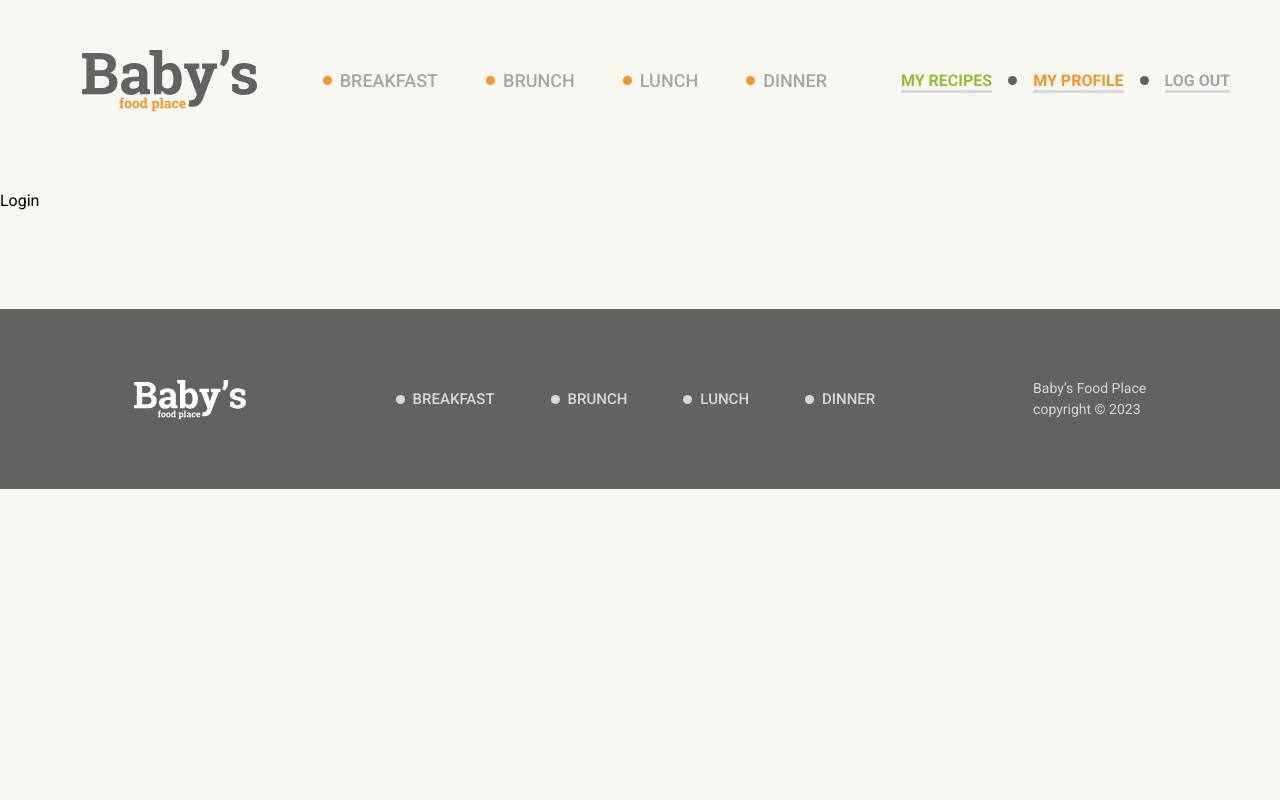
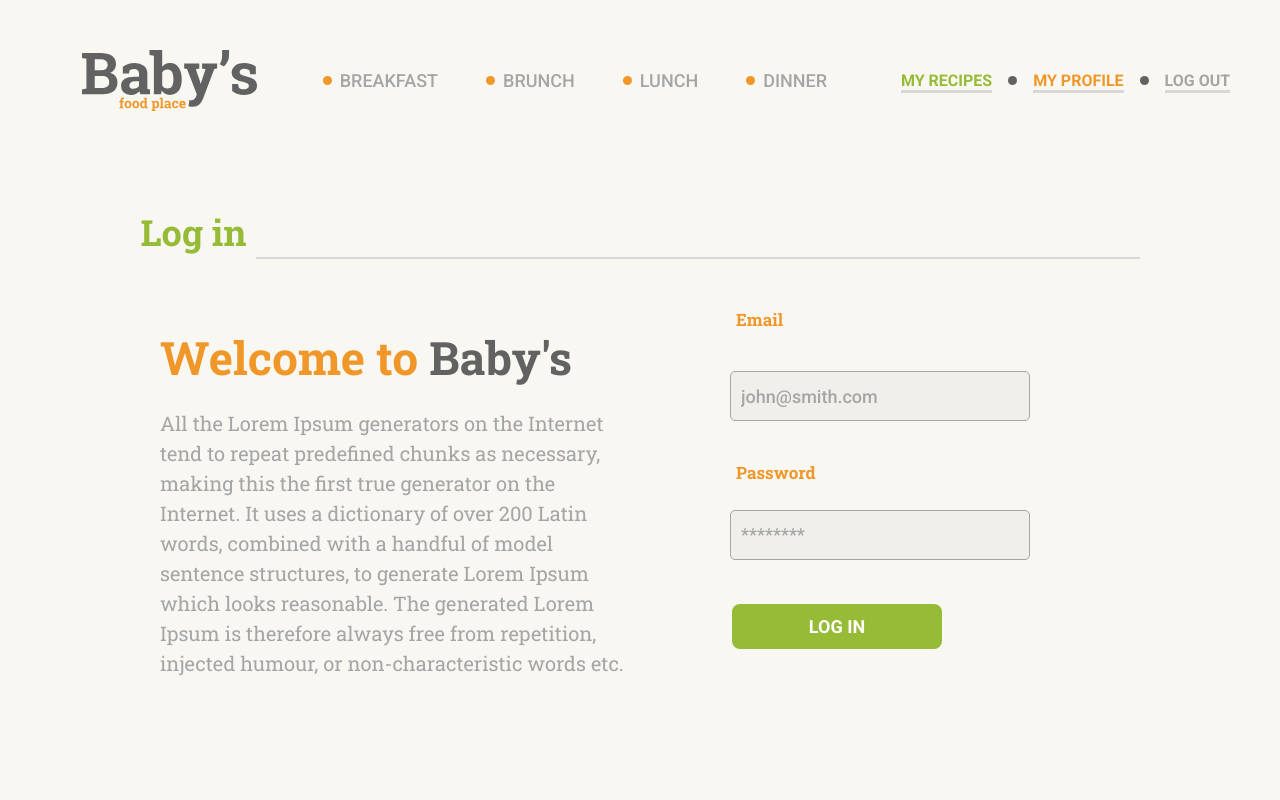
Before and after one commit to bojan09/babys-food-place, a React (Vite) app in the folder client/: page /login in a window 1280 px wide. Shown: the top 800 px of the page. Built offline with nearby package versions, Linux system fonts and the light colour scheme.

Commit message:
added Login Page design

```diff
--- a/client/src/components/Navbar/Navbar.jsx
+++ b/client/src/components/Navbar/Navbar.jsx
@@ -89,11 +89,11 @@ const Navbar = () => {
             ))}
 
             {/* ----- Guest Mobile Navbar -----
-           <GuestMobileNavbar />
+           <GuestMobileNavbar toggle={toggle} setToggle={setToggle} />
             */}
 
             {/* ----- User Mobile Navbar ----- */}
-            <UserMobileNavbar />
+            <UserMobileNavbar toggle={toggle} setToggle={setToggle} />
           </ul>
         </div>
       </div>
--- a/client/src/components/Navbar/Navbars/GuestMobileNavbar.jsx
+++ b/client/src/components/Navbar/Navbars/GuestMobileNavbar.jsx
@@ -1,13 +1,22 @@
 import React from "react";
+import { Link } from "react-router-dom";
 
-const GuestMobileNavbar = () => {
+const GuestMobileNavbar = ({ toggle, setToggle }) => {
   return (
     <div className="flex justify-center items-center flex-col">
-      <button className="mt-3  text-color_orange border-b-2">LOG IN</button>
+      {/* Log in */}
+      <Link to="/login" onClick={() => setToggle(!toggle)}>
+        <button className="mt-3  text-color_orange border-b-2">LOG IN</button>
+      </Link>
+
       <p className="text-color_darkgray font-bold p-1">or</p>
-      <button className="text-color_green font-bold border-b-2">
-        CREATE ACCOUNT
-      </button>
+
+      {/* Create Account */}
+      <Link to="/create-account" onClick={() => setToggle(!toggle)}>
+        <button className="text-color_green font-bold border-b-2">
+          CREATE ACCOUNT
+        </button>
+      </Link>
     </div>
   );
 };
--- a/client/src/components/Navbar/Navbars/UserMobileNavbar.jsx
+++ b/client/src/components/Navbar/Navbars/UserMobileNavbar.jsx
@@ -1,12 +1,13 @@
 import React, { useState } from "react";
 import { Link } from "react-router-dom";
 
-const UserMobileNavbar = () => {
+const UserMobileNavbar = ({ toggle, setToggle }) => {
   return (
     <div className="uppercase">
       <ul className=" xs:inline-block md:flex items-center gap-4">
         <li className="mb-2 mt-4">
           <Link
+            onClick={() => setToggle(!toggle)}
             to="/my-recipes"
             className="border-bottom pb-0.4 font-bold text-color_green"
           >
@@ -16,6 +17,7 @@ const UserMobileNavbar = () => {
 
         <li className="mb-2">
           <Link
+            onClick={() => setToggle(!toggle)}
             to="/user-profile"
             className="border-bottom pb-0.4 font-bold text-color_orange"
           >
@@ -25,6 +27,7 @@ const UserMobileNavbar = () => {
 
         <li className="mb-2">
           <Link
+            onClick={() => setToggle(!toggle)}
             to="/logout"
             className="border-bottom pb-0.4 font-bold text-color_midgray"
           >
--- a/client/src/pages/Login/Login.jsx
+++ b/client/src/pages/Login/Login.jsx
@@ -1,7 +1,73 @@
 import React from "react";
 
+import { Link } from "react-router-dom";
+
 const Login = () => {
-  return <div>Login</div>;
+  return (
+    <div>
+      {/* Login Heading - Container */}
+      <div>
+        <h1 className="textMainHead md:after:w-[69vw] xs:after:w-[62vw] xs:text-[28px] sm:text-[36px] sm:mt-[4rem] xs:mt-[4rem] text-center">
+          Log in
+        </h1>
+      </div>
+
+      {/*  Container */}
+      <div className="md:flex mx-auto md:w-[75%] md:mt-[3rem] mb-[10%]">
+        {/* Secondary Heading & Paragraph - Container */}
+        <div className="xs:mx-4 xs:my-4 md:m-0 robotoSlab md:w-[50%]">
+          <h1 className="md:text-[46px] xs:text-[36px]  font-bold my-4 text-color_darkgray">
+            <span className="text-color_orange">Welcome to</span> Baby's
+          </h1>
+          <p className="md:text-[20px] xs:text-[18px] text-color_midgray">
+            All the Lorem Ipsum generators on the Internet tend to repeat
+            predefined chunks as necessary, making this the first true generator
+            on the Internet. It uses a dictionary of over 200 Latin words,
+            combined with a handful of model sentence structures, to generate
+            Lorem Ipsum which looks reasonable. The generated Lorem Ipsum is
+            therefore always free from repetition, injected humour, or
+            non-characteristic words etc.
+          </p>
+        </div>
+
+        {/* Email & Password - Container */}
+        <div className="text-center md:grid justify-center md:w-[50%]">
+          {/* Email - Container */}
+
+          <label className="robotoSlab font-bold text-color_orange">
+            Email
+          </label>
+          <input
+            type="email"
+            placeholder="john@smith.com"
+            className="xs:w-[300px] md:w-[300px] md:h-[50px] text-center"
+          />
+
+          {/* Password - Container */}
+          <div className="xs:mt-5 md:m-0 md:grid">
+            <label className="robotoSlab font-bold text-color_orange">
+              Password
+            </label>
+            <input
+              type="password"
+              placeholder="********"
+              className="xs:w-[300px] md:w-[300px] md:h-[50px] text-center"
+            />
+          </div>
+
+          {/* Login Button - Container */}
+          <Link
+            to="/user-profile"
+            className="xs:mt-10 md:mt-5 md:ml-3 md:text-start"
+          >
+            <button className=" xs:w-[310px] md:w-[210px] h-[45px] rounded-lg bg-color_green uppercase text-white font-bold text-[18px] ">
+              log in
+            </button>
+          </Link>
+        </div>
+      </div>
+    </div>
+  );
 };
 
 export default Login;
--- a/client/src/pages/MealCategories/BreakfastRecipes/BreakfastRecipes.jsx
+++ b/client/src/pages/MealCategories/BreakfastRecipes/BreakfastRecipes.jsx
@@ -7,7 +7,7 @@ const BreakfastRecipes = () => {
   return (
     <div className="flex justify-center items-center flex-col gap-10">
       {/* Fresh & New Recipes - Container */}
-      <h1 className="textMainHead xs:text-[28px] sm:text-[36px] text-center after:w-[58vw]">
+      <h1 className="textMainHead xs:text-[28px] sm:text-[36px] text-center md:after:w-[58vw] xs:after:w-[49vw]">
         Breakfast
       </h1>
       <div className=" flex justify-center items-center flex-wrap gap-12">
--- a/client/src/pages/MealCategories/BrunchRecipes/BrunchRecipes.jsx
+++ b/client/src/pages/MealCategories/BrunchRecipes/BrunchRecipes.jsx
@@ -7,7 +7,7 @@ const BrunchRecipes = () => {
   return (
     <div className="flex justify-center items-center flex-col gap-10">
       {/* Fresh & New Recipes - Container */}
-      <h1 className="textMainHead xs:text-[28px] sm:text-[36px] text-center after:w-[60vw]">
+      <h1 className="textMainHead xs:text-[28px] sm:text-[36px] text-center md:after:w-[60vw] xs:after:w-[55vw]">
         Brunch
       </h1>
       <div className=" flex justify-center items-center flex-wrap gap-12">
--- a/client/src/pages/MealCategories/DinnerRecipes/DinnerRecipes.jsx
+++ b/client/src/pages/MealCategories/DinnerRecipes/DinnerRecipes.jsx
@@ -7,7 +7,7 @@ const DinnerRecipes = () => {
   return (
     <div className="flex justify-center items-center flex-col gap-10">
       {/* Fresh & New Recipes - Container */}
-      <h1 className="textMainHead xs:text-[28px] sm:text-[36px] text-center after:w-[61vw]">
+      <h1 className="textMainHead xs:text-[28px] sm:text-[36px] text-center md:after:w-[61vw] xs:after:w-[55vw]">
         Dinner
       </h1>
       <div className=" flex justify-center items-center flex-wrap gap-12">
--- a/client/src/pages/MealCategories/LunchRecipes/LunchRecipes.jsx
+++ b/client/src/pages/MealCategories/LunchRecipes/LunchRecipes.jsx
@@ -7,7 +7,7 @@ const LunchRecipes = () => {
   return (
     <div className="flex justify-center items-center flex-col gap-10">
       {/* Fresh & New Recipes - Container */}
-      <h1 className="textMainHead xs:text-[28px] sm:text-[36px] text-center after:w-[61.5vw]">
+      <h1 className="textMainHead xs:text-[28px] sm:text-[36px] text-center md:after:w-[61.5vw] xs:after:w-[58vw]">
         Lunch
       </h1>
       <div className=" flex justify-center items-center flex-wrap gap-12">
```
Also changed, not shown: client/src/components/Recipes/RecipesForm/RecipesForm.jsx (+8 -4 lines).
